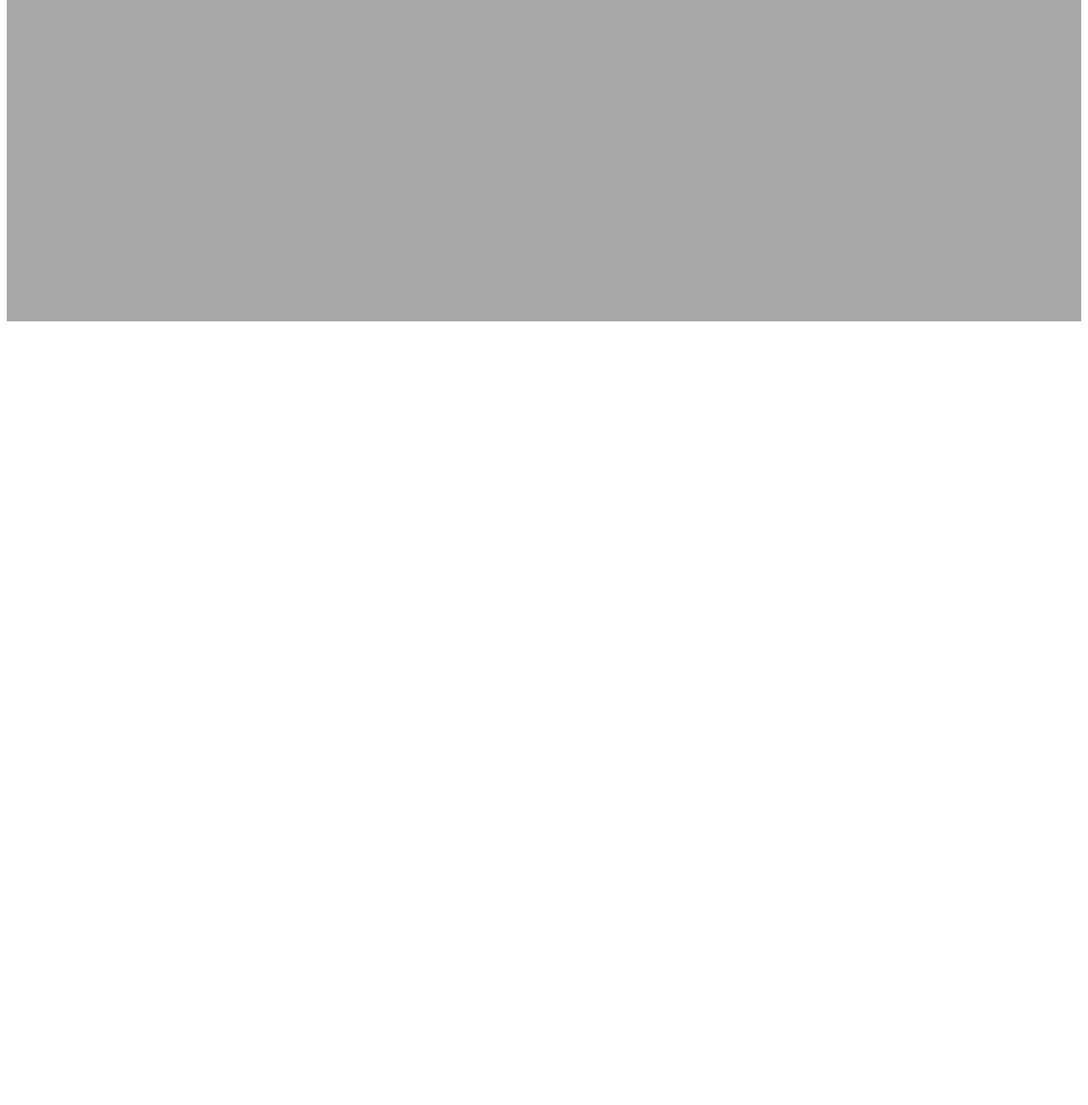
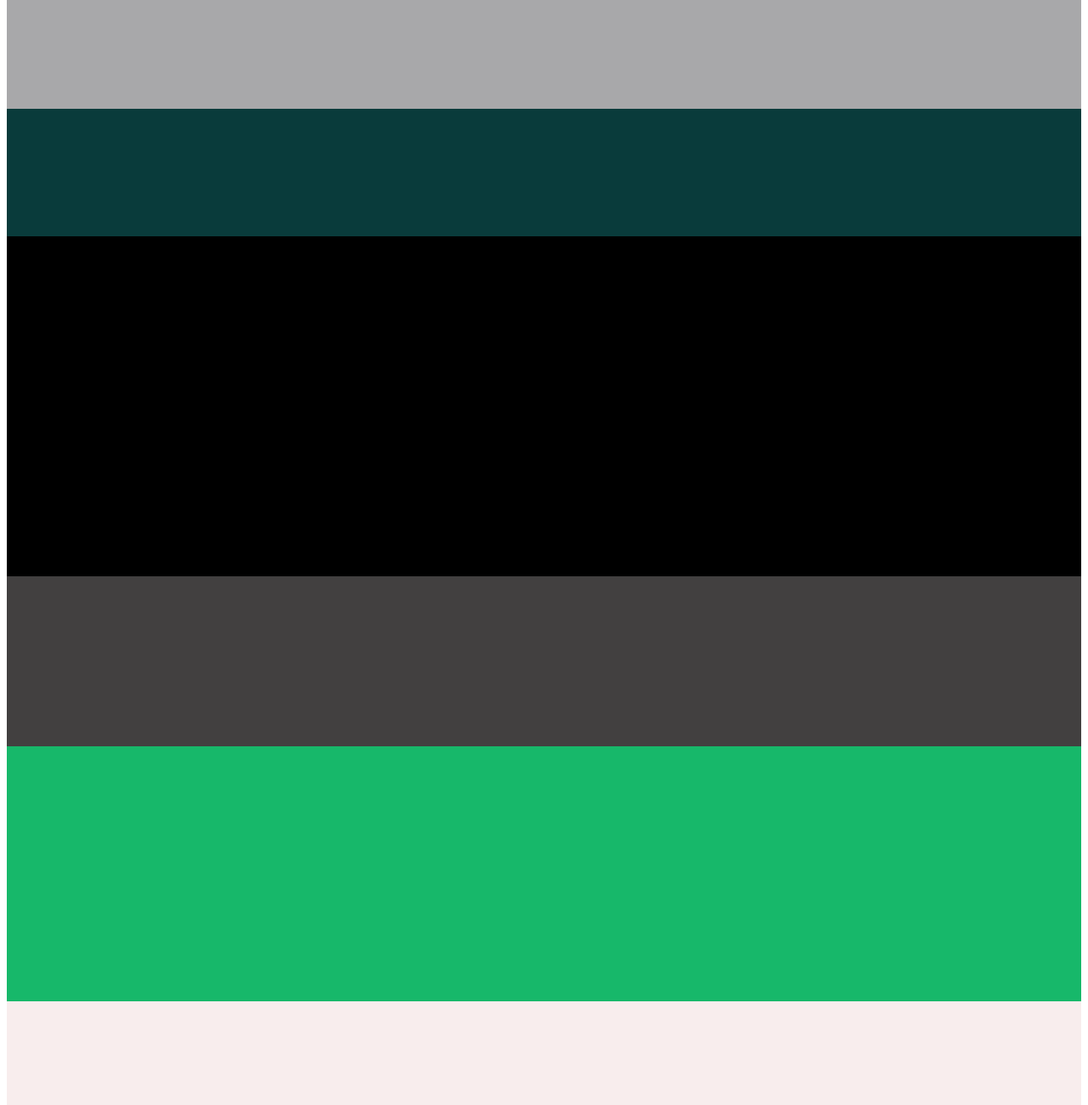
Before and after one commit to paulinemaster2505/hulu-project, a plain HTML site: page index.html in a window 1280 px wide. Shown: the part 180-1480 px from the top of the page at 85% size. Before the commit the page ends 800 px from the top, so only its background shows below. Drawn offline with Linux system fonts and the light colour scheme.

Commit message:
hult project

```diff
--- a/style.css
+++ b/style.css
@@ -1,5 +1,32 @@
 .HeroSection {
     background-color: #A8A8AA;
-    height: 550px;
+    height: 300px;
     width: 100%;
 }
+.Section-One {
+    background-color: #093b3b;
+    height: 150px;
+    width: 100%;
+}
+.Section-Two {
+    background-color: #000000;
+    height: 400px;
+    width: 100%;
+}
+.Section-Three {
+    background-color: #424040;
+    height: 200px;
+    width: 100%;
+}
+.Section-Four {
+    background-color: #17B86A;
+    height: 300px;
+    width: 100%;
+}
+.Footer {
+    background-color:#f7ebebe1;
+    height:380px;
+    width:100%;
+}
+
+}
```
